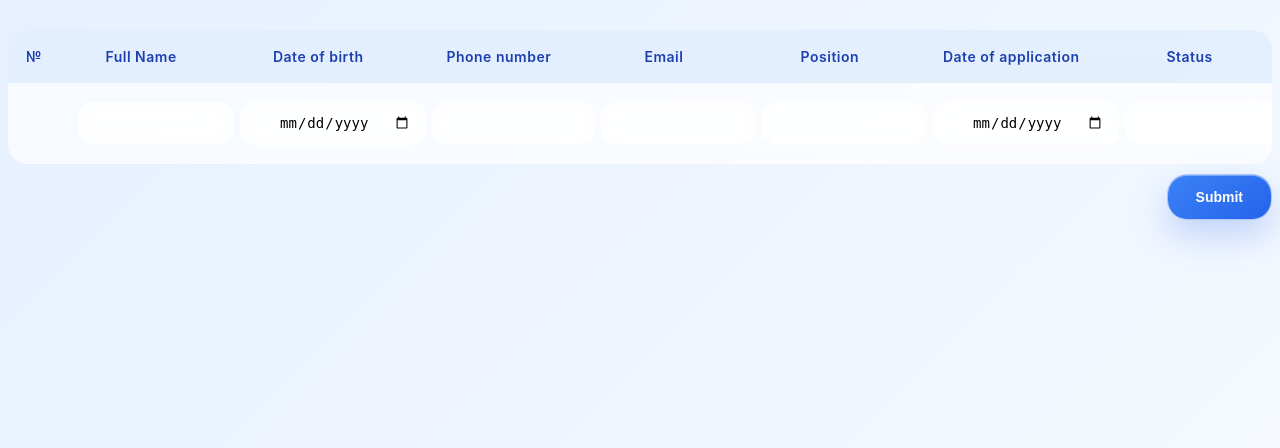
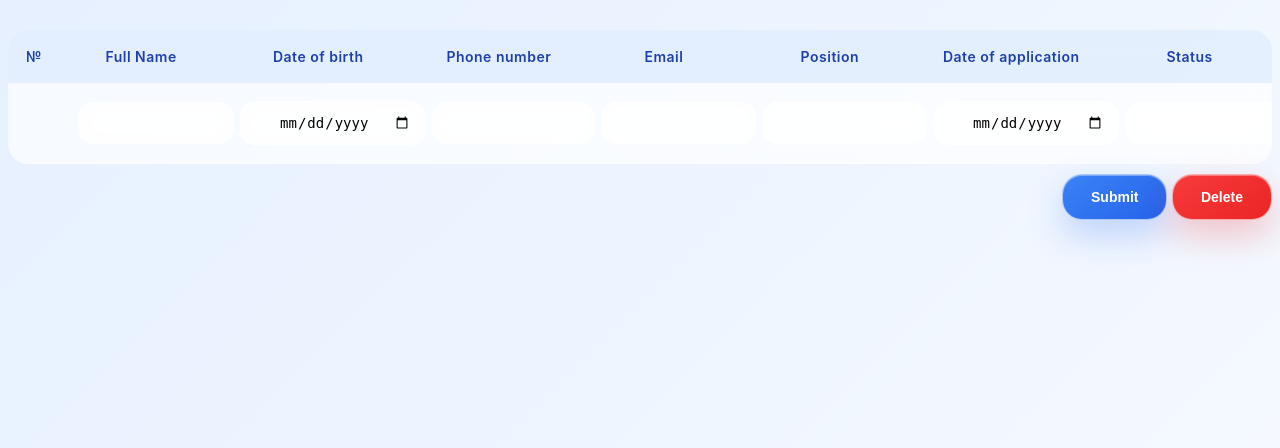
Before and after one commit to pikitosdoritos/web-CRM, a Python web app: template templates/index.html in a window 1280 px wide. Shown: the top 448 px of the page. Run offline with Jinja, Linux system fonts and the light colour scheme; the template is opened without the code that fills it, so the values that code supplies are empty.

Commit message:
Style updates: align form elements and enhance button styles for improved usability

```diff
--- a/static/style.css
+++ b/static/style.css
@@ -5,6 +5,10 @@ body {
     background: linear-gradient(135deg, #e6f0ff, #f8fbff);
     font-family: "Inter", "Segoe UI", sans-serif;
     color: #1f2937;
+}
+
+form {
+    text-align: right;
 }
 
 /* ===== Таблица ===== */
@@ -64,8 +68,7 @@ input:focus {
 }
 
 /* ===== Кнопка ===== */
-button {
-    display: block;
+.submit {
     margin-left: auto;
     margin-top: 10px;
     padding: 14px 28px;
@@ -83,9 +86,34 @@ button {
     transition: 0.3s ease;
 }
 
-button:hover {
+.submit:hover {
     transform: translateY(-3px);
     box-shadow:
         0 20px 45px rgba(37, 99, 235, 0.35),
         inset 0 1px 0 rgba(255, 255, 255, 0.4);
 }
+
+.del {
+    margin-left: auto;
+    margin-top: 10px;
+    padding: 14px 28px;
+    border-radius: 20px;
+    border: 1px solid rgba(255, 255, 255, 0.6);
+    background: linear-gradient(145deg, #f63b3b, #eb2525);
+    color: white;
+    font-weight: 600;
+    font-size: 14px;
+    cursor: pointer;
+    backdrop-filter: blur(10px);
+    box-shadow:
+        0 15px 35px rgba(235, 37, 37, 0.25),
+        inset 0 1px 0 rgba(255, 255, 255, 0.35);
+    transition: 0.3s ease;
+}
+
+.del:hover {
+    transform: translateY(-3px);
+    box-shadow:
+        0 20px 45px rgba(235, 37, 37, 0.35),
+        inset 0 1px 0 rgba(255, 255, 255, 0.4);
+}
--- a/templates/index.html
+++ b/templates/index.html
@@ -38,7 +38,8 @@
                 </tr>
             </tbody>
         </table>
-        <button>Submit</button>
+        <button class="submit">Submit</button>
+        <button class="del">Delete</button>
     </form>
 </body>
 
```
